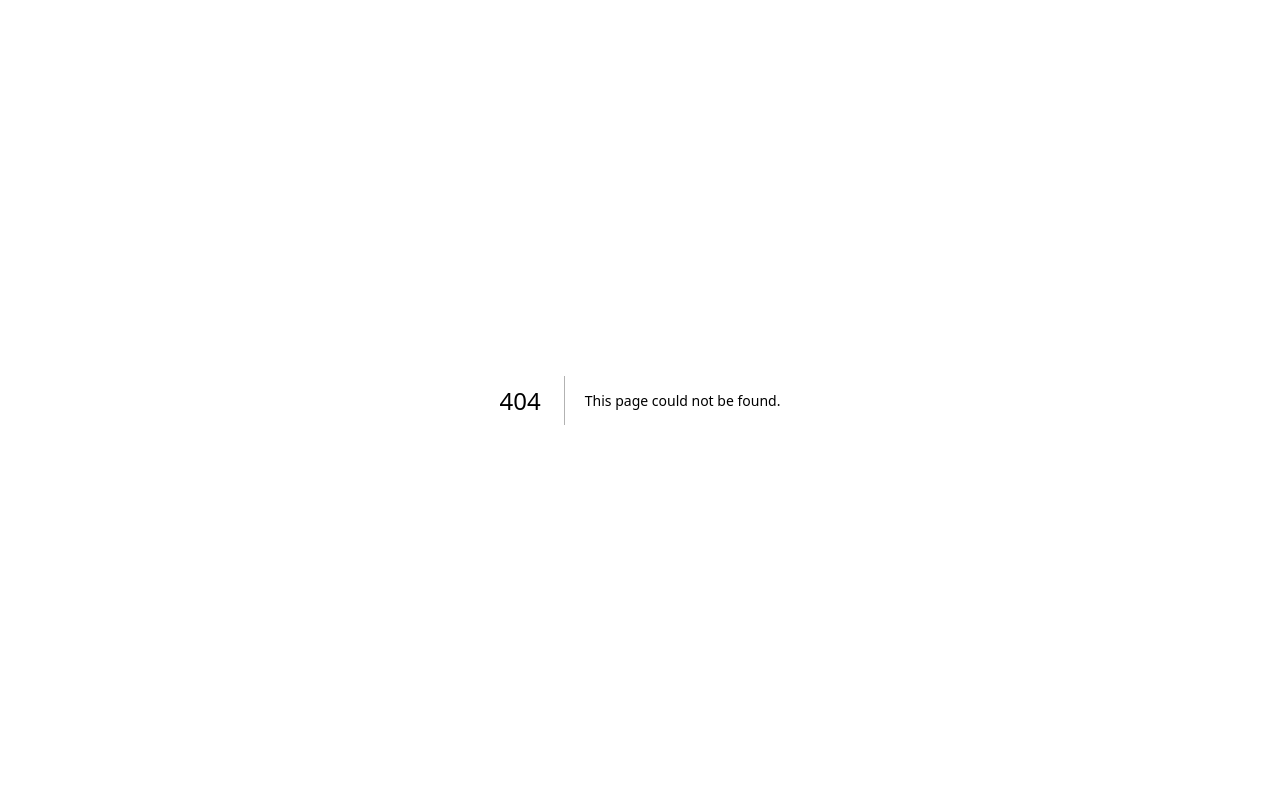
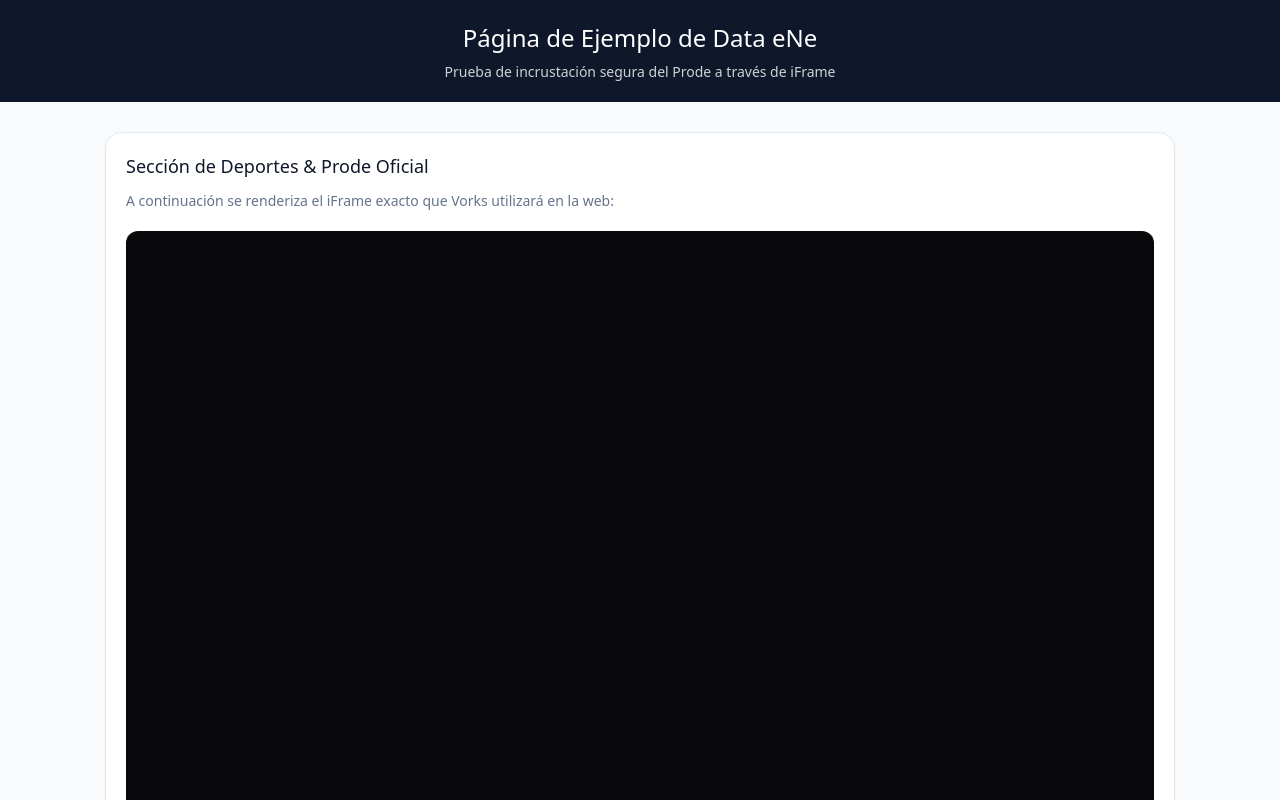
Before and after one commit to fer-gif/widget-futbol-muove, a Next.js app in the folder web/: page /test-prode in a window 1280 px wide. Before the commit this address had no page. Shown: the top 800 px of the page. Built offline with nearby package versions, Linux system fonts and the light colour scheme.

Commit message:
Feat: Agregar ruta /test-prode para prueba de iFrame

```diff
--- /dev/null
+++ b/web/src/app/test-prode/page.tsx
@@ -0,0 +1,32 @@
+export default function TestProdeIframePage() {
+  return (
+    <div style={{ fontFamily: "system-ui, sans-serif", margin: 0, padding: 0, backgroundColor: "#f8fafc", minHeight: "100vh" }}>
+      <header style={{ backgroundColor: "#0f172a", color: "#ffffff", padding: "20px", textAlign: "center" }}>
+        <h1 style={{ margin: 0, fontSize: "24px" }}>Página de Ejemplo de Data eNe</h1>
+        <p style={{ margin: "5px 0 0", opacity: 0.8, fontSize: "14px" }}>
+          Prueba de incrustación segura del Prode a través de iFrame
+        </p>
+      </header>
+
+      <div style={{ maxWidth: "1100px", margin: "30px auto", padding: "0 15px" }}>
+        <div style={{ backgroundColor: "#ffffff", border: "1px solid #e2e8f0", borderRadius: "16px", padding: "20px", boxShadow: "0 4px 6px -1px rgba(0,0,0,0.05)" }}>
+          <h2 style={{ margin: "0 0 10px", fontSize: "18px", color: "#0f172a" }}>Sección de Deportes & Prode Oficial</h2>
+          <p style={{ color: "#64748b", fontSize: "14px", marginBottom: "20px" }}>
+            A continuación se renderiza el iFrame exacto que Vorks utilizará en la web:
+          </p>
+
+          {/* CÓDIGO EXACTO DEL IFRAME */}
+          <iframe
+            src="/prode"
+            style={{ width: "100%", height: "1100px", border: "none", borderRadius: "12px" }}
+            allow="clipboard-write"
+          />
+        </div>
+      </div>
+
+      <footer style={{ textAlign: "center", padding: "20px", fontSize: "12px", color: "#64748b" }}>
+        <p>© 2026 Data eNe - Todos los derechos reservados.</p>
+      </footer>
+    </div>
+  );
+}
```
